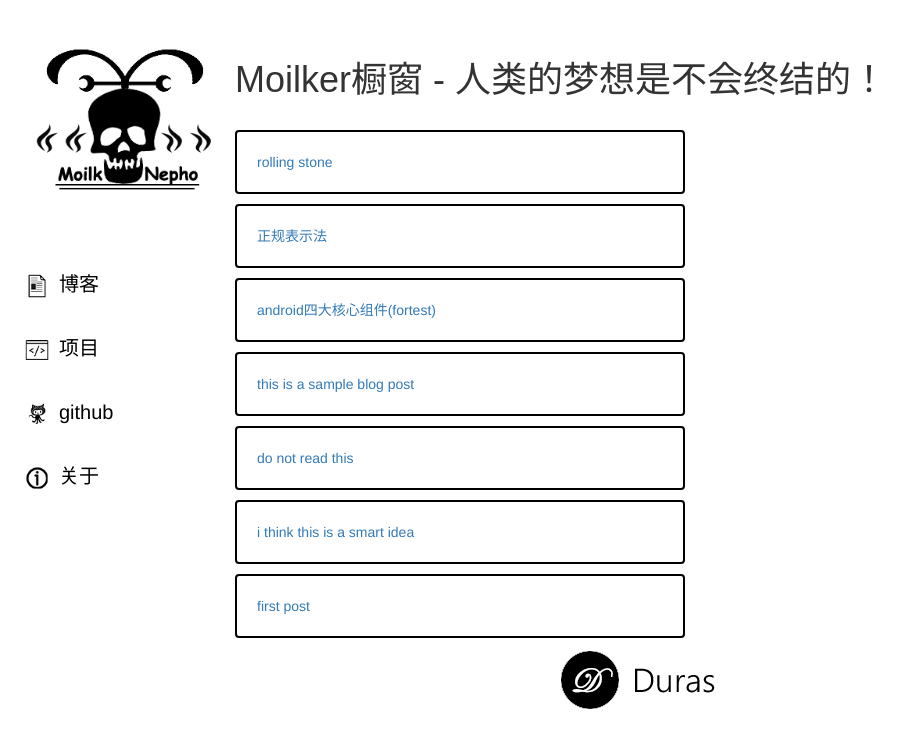
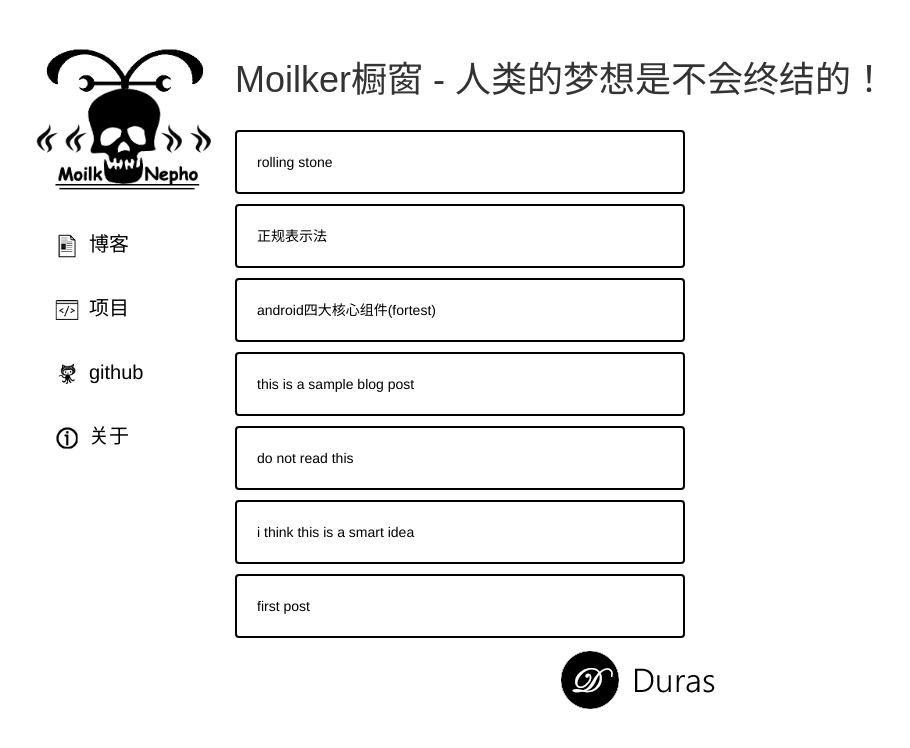
Before and after one commit to MoilkNepho/MoilkNepho.github.io, a Jekyll site: the page built from index.html, in a window 1280 px wide. Shown: the top 748 px of the page, without its empty margins (0-910 px from the left). Built offline with Jekyll 4.4.1, drawn with Linux system fonts in a browser that asks for light colours; Markdown is read by kramdown in place of the engine named in the settings; comment, search, counter and statistics services are not loaded.

Commit message:
优化架构

```diff
--- a/css/styles.css
+++ b/css/styles.css
@@ -31,7 +31,7 @@ html {
 }
 
 .nav {
-	margin: 40px 0 0;
+	margin-left: 30px;
 	padding: 0 0 0 48px;
 	overflow: hidden;
 	list-style: none;
@@ -55,6 +55,7 @@ a {
 	margin-bottom: 10px;
 	border: 2px solid black;
 	border-radius: 4px;
+	color:black;
 }
 
 .post-link:hover {
```
